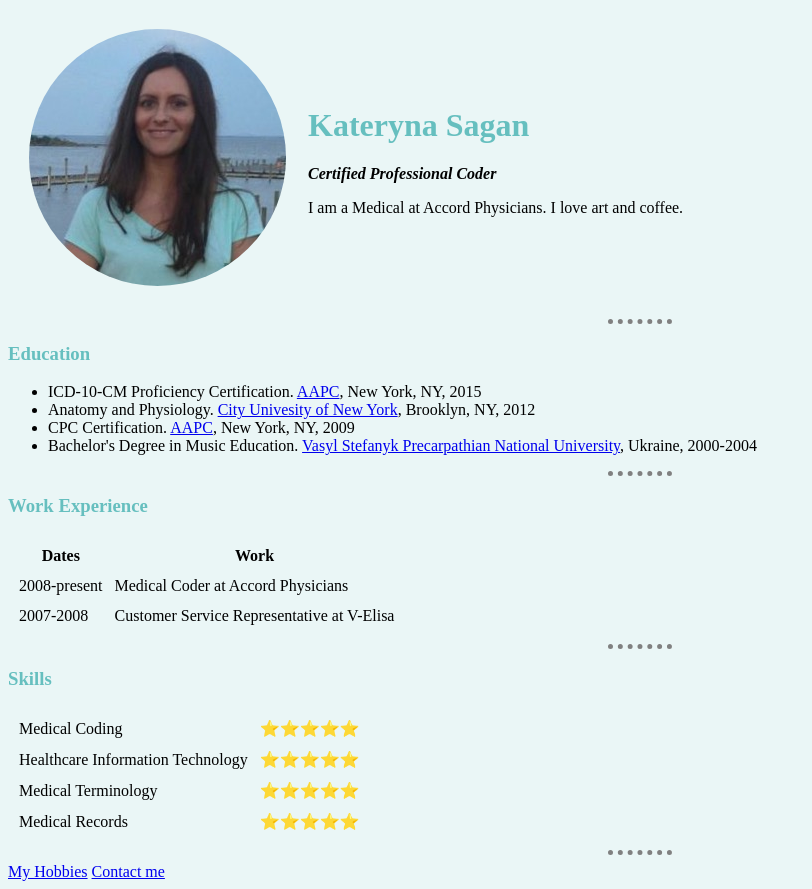
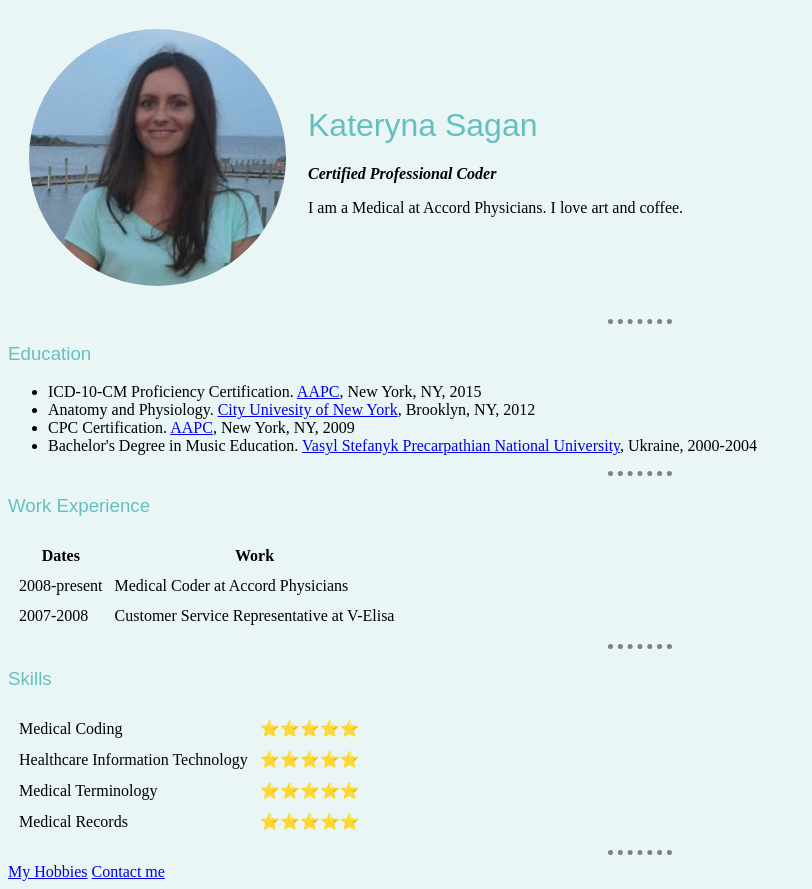
Before and after one commit to katerynasagan/cv, a plain HTML site: page index.html in a window 1280 px wide. Shown: the whole page, without its empty margins (0-812 px from the left). Drawn offline with Linux system fonts and the light colour scheme.

Commit message:
Add updated CSS

```diff
--- a/css/styles.css
+++ b/css/styles.css
@@ -8,7 +8,15 @@ hr {
   width: 5%;
 }
 
-h1, h3 {
+h1 {
 color: #66bfbf;
+font-family: arial;
+font-weight: 100;
 
-  }
+}
+
+h3 {
+  color: #66bfbf;
+  font-family: arial;
+  font-weight: 100;
+}
```
